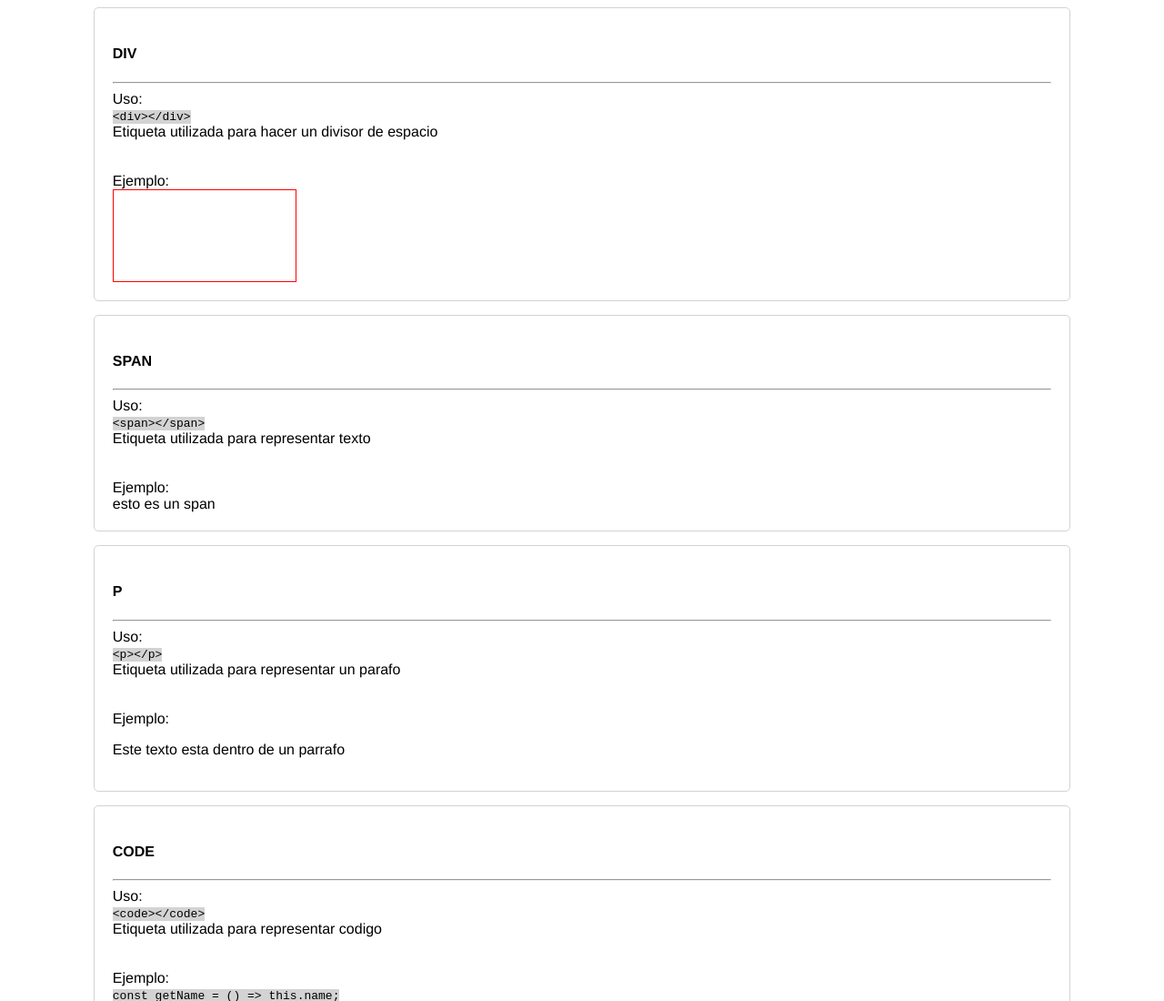
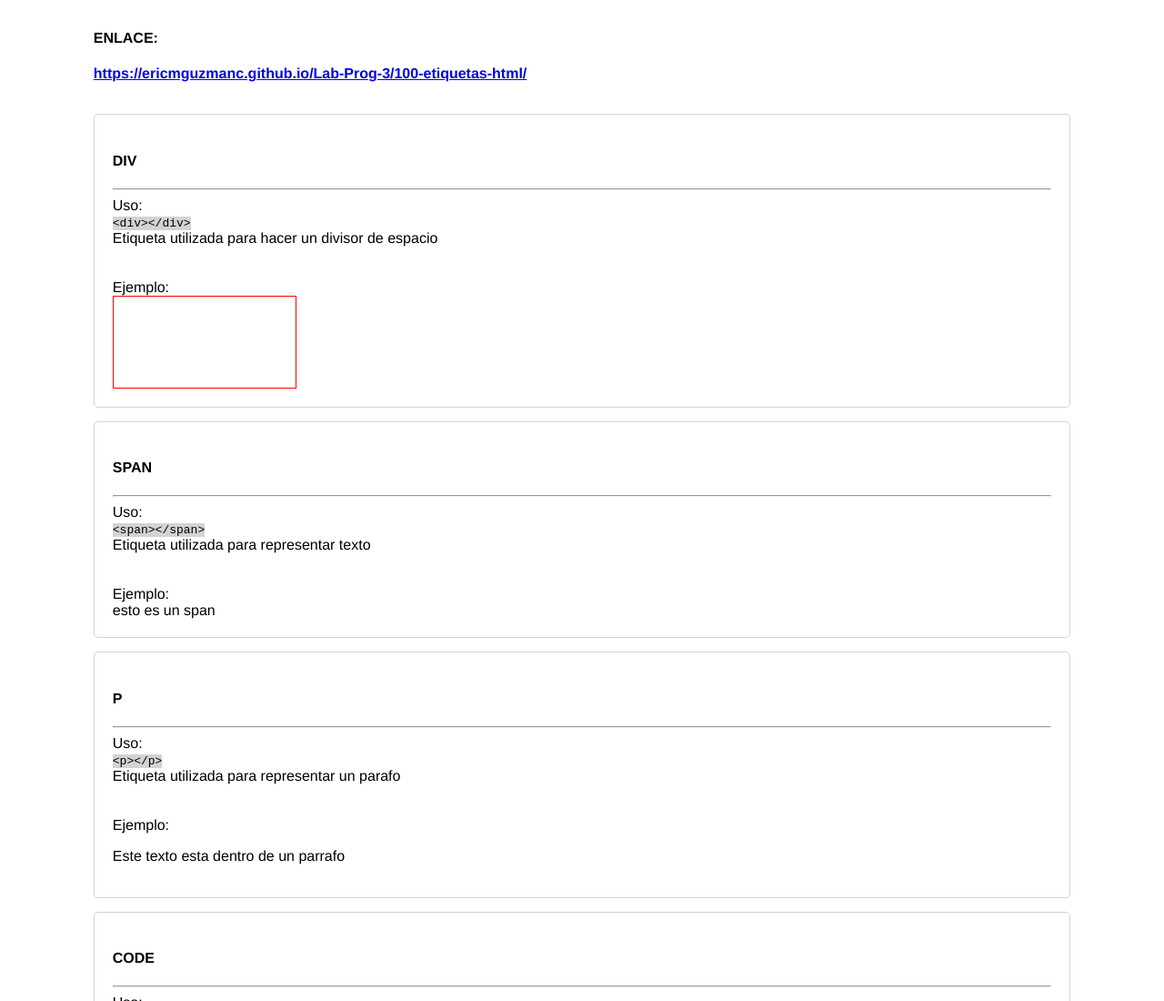
Before and after one commit to ericmguzmanc/Lab-Prog-3, a plain HTML site: page 100-etiquetas-html/index.html in a window 1280 px wide. Shown: the top 1100 px of the page at 91% size. Drawn offline with Linux system fonts and the light colour scheme.

Commit message:
page link update

```diff
--- a/100-etiquetas-html/index.html
+++ b/100-etiquetas-html/index.html
@@ -11,6 +11,13 @@
     <header></header>
   </nav>
   <div class="main-container">
+
+    <div style="width: 85%; padding-top: 25px; margin-bottom: 35px; ">
+      <h4 style="display: inline;">ENLACE:</h4>
+      <a href="https://ericmguzmanc.github.io/Lab-Prog-3/100-etiquetas-html/">
+        <h4>https://ericmguzmanc.github.io/Lab-Prog-3/100-etiquetas-html/</h4>
+      </a>
+    </div>
 
     <div class="tag-card">
       <h4>DIV</h4>
```
Also changed, not shown: 100-etiquetas-html/enlace a pagina de demostracion.txt (added).
